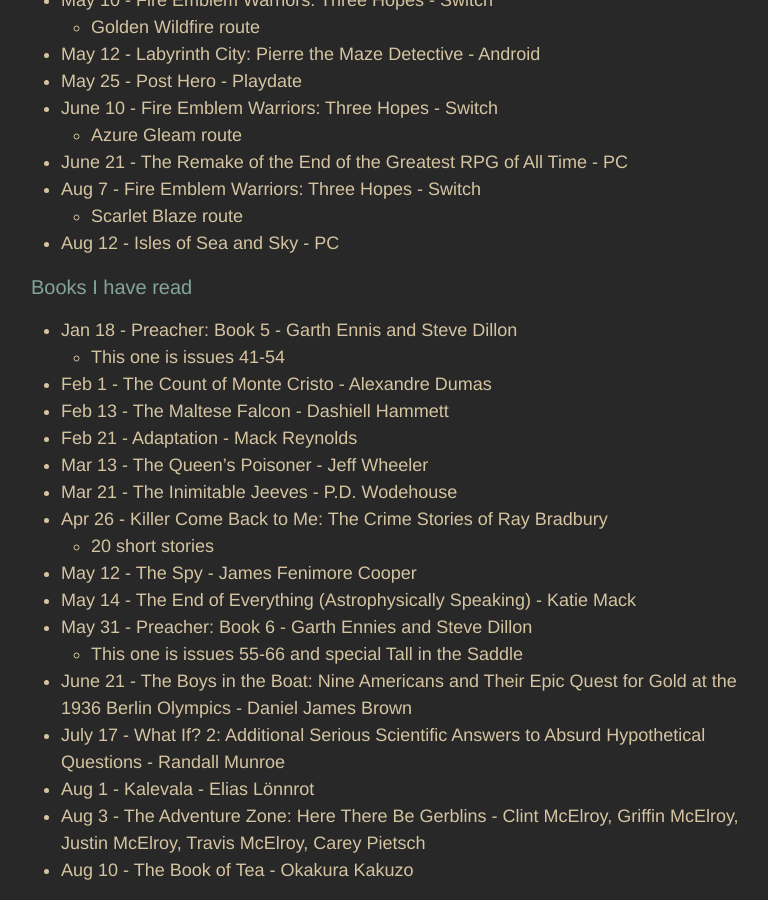
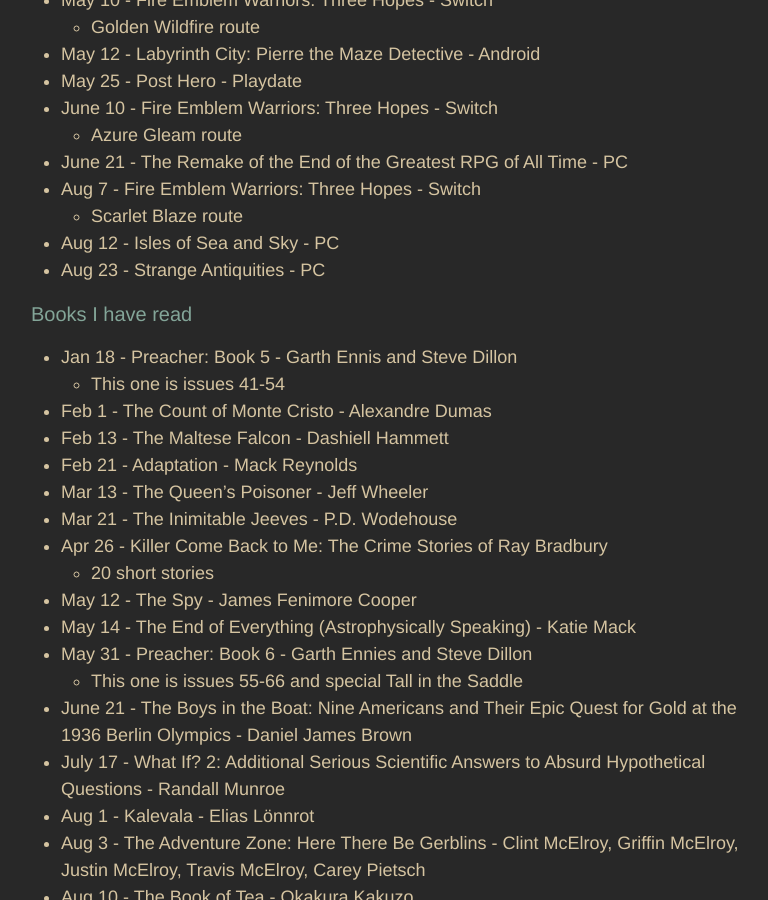
Before and after one commit to adkinsrs/sadkins_site, a Jekyll site: the page built from misc.md, in a window 1280 px wide and 900 px high, scrolled down 842 px. Shown: the whole window, without its empty margins (239-1007 px from the left). Built offline with Jekyll 4.4.1, drawn with Linux system fonts in a browser that asks for light colours.

Commit message:
beat a game

```diff
--- a/misc.md
+++ b/misc.md
@@ -38,6 +38,7 @@
 * Aug 7 - Fire Emblem Warriors: Three Hopes - Switch
   * Scarlet Blaze route
 * Aug 12 - Isles of Sea and Sky - PC
+* Aug 23 - Strange Antiquities - PC
 
 ### Books I have read
 
```
